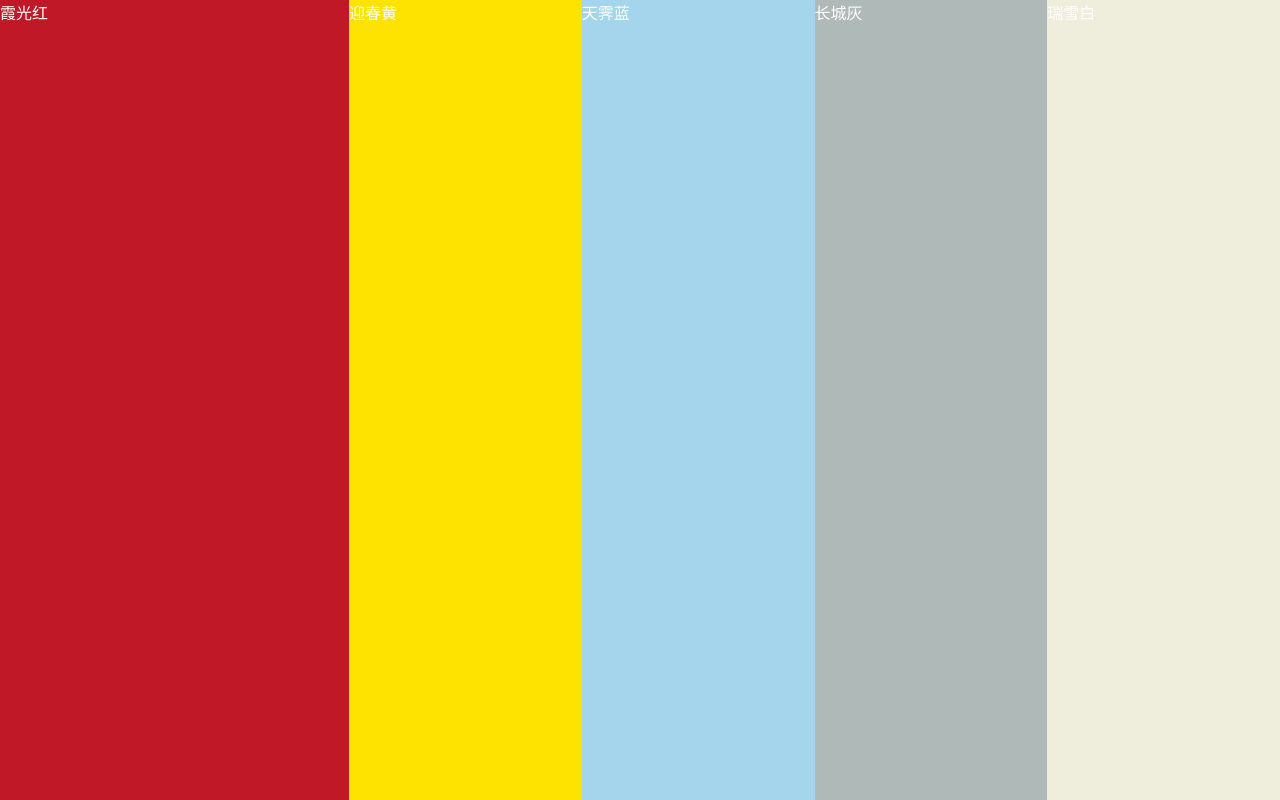
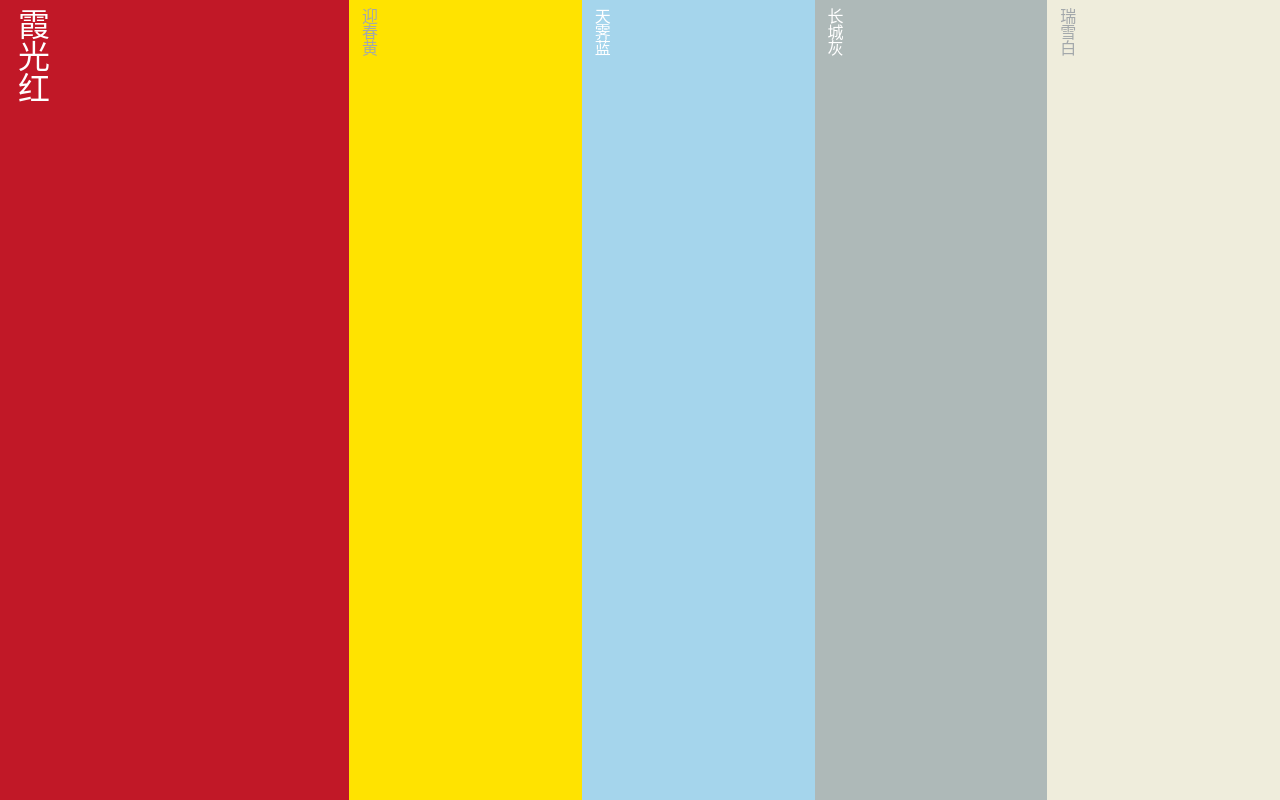
Before and after one commit to ximuli/colors, a React (Vite) app: page / in a window 1280 px wide. Built offline with nearby package versions, Linux system fonts and the light colour scheme.

Commit message:
修改字体展示效果

```diff
--- a/src/assets/style/vars.scss.ts
+++ b/src/assets/style/vars.scss.ts
@@ -1,5 +1,7 @@
 // variables
 export const vars = {
+  $White: '#FFFFFF',
+  // 2022冬奥会色彩系统
   // Five Primary Colors 五主色
   // 霞光红
   $GlowingRed: 'rgb(193, 24, 39)',
--- a/src/components/ColorItem.module.scss
+++ b/src/components/ColorItem.module.scss
@@ -4,6 +4,9 @@
   width: 20%;
   transition: all .5s ease-in-out;
   .title {
-    color: #FFFFFF;
+    // https://developer.mozilla.org/zh-CN/docs/Web/CSS/writing-mode
+    writing-mode: vertical-lr;
+    margin-left: 8px;
+    margin-top: 8px;
   }
 }
--- a/src/components/ColorItem.tsx
+++ b/src/components/ColorItem.tsx
@@ -7,7 +7,8 @@
 
 interface Options {
   bgColor: string,
-  title: string
+  title: string,
+  textColor: string,
 }
 
 export default function ColorItem(props: Props) {
@@ -17,18 +18,20 @@
   const onPointerEnter = (e: React.PointerEvent) => {
     const element: HTMLDivElement = refDiv.current!
     element.style.width = '30%'
+    element.style.fontSize = '2em'
   }
 
   const onPointerLeave = (e: React.PointerEvent) => {
     const element: HTMLDivElement = refDiv.current!
     element.style.width = '20%'
+    element.style.fontSize = '1em'
   }
 
   return (
     <div
       ref={refDiv}
       className={s.wrapper}
-      style={{ backgroundColor: options.bgColor }}
+      style={{ backgroundColor: options.bgColor, color: options.textColor }}
       onPointerEnter={onPointerEnter}
       onPointerLeave={ onPointerLeave }
     >
--- a/src/index.css
+++ b/src/index.css
@@ -1,5 +1,5 @@
 :root {
-  font-family: Inter, Avenir, Helvetica, Arial, sans-serif;
+  font-family: -apple-system, "Noto Sans", "Helvetica Neue", Helvetica, "Nimbus Sans L", Arial, "Liberation Sans", "PingFang SC", "Hiragino Sans GB", "Noto Sans CJK SC", "Source Han Sans SC", "Source Han Sans CN", "Microsoft YaHei", "Wenquanyi Micro Hei", "WenQuanYi Zen Hei", "ST Heiti", SimHei, "WenQuanYi Zen Hei Sharp", sans-serif;
   font-size: 16px;
 }
 
--- a/src/pages/Index.tsx
+++ b/src/pages/Index.tsx
@@ -9,23 +9,28 @@
     {
       bgColor: vars.$GlowingRed,
       title: '霞光红',
+      textColor: vars.$White
     },
     {
       bgColor: vars.$SpringYellow,
       title: '迎春黄',
+      textColor: vars.$Silver
     },
     {
       bgColor: vars.$SkyBlue,
       title: '天霁蓝',
+      textColor: vars.$White
     },
     {
       bgColor: vars.$GreatWallGrey,
       title: '长城灰',
+      textColor: vars.$White
     },
     {
       bgColor: vars.$SnowWhite,
       title: '瑞雪白',
-    }
+      textColor: vars.$Silver
+    },
   ]
 
   return (
```
